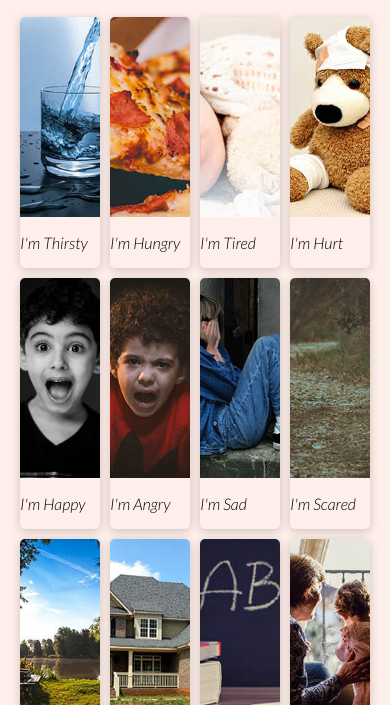
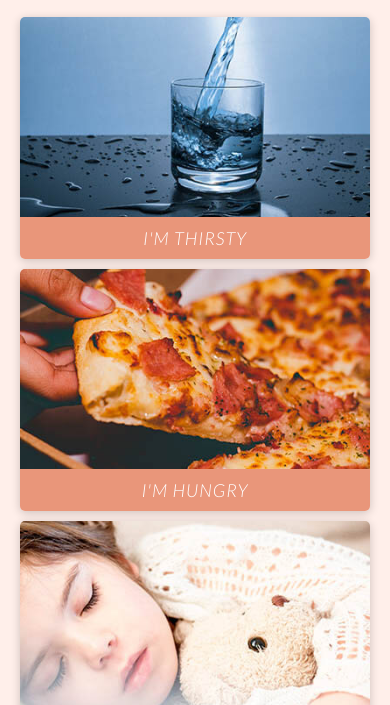
Before and after one commit to dzhambov/Speech-App, a plain HTML site: page index.html in a window 390 px wide. Shown: the part 139-844 px from the top of the page. Drawn offline with Linux system fonts and the light colour scheme.

Commit message:
add media queries to make the page responsive.

```diff
--- a/style.css
+++ b/style.css
@@ -111,3 +111,31 @@ main {
   object-fit: cover;
   height: 200px;
 }
+
+.box .info {
+  background-color: darksalmon;
+  color: #fff;
+  font-size: 18px;
+  letter-spacing: 1px;
+  text-transform: uppercase;
+  margin: 0;
+  padding: 10px;
+  text-align: center;
+  height: 100%;
+}
+
+@media(max-width: 1100px) {
+  main {
+    grid-template-columns: repeat(3, 1fr);
+  }
+}
+@media(max-width: 760px) {
+  main {
+    grid-template-columns: repeat(2, 1fr);
+  }
+}
+@media(max-width: 500px) {
+  main {
+    grid-template-columns: 1fr;
+  }
+}
```
